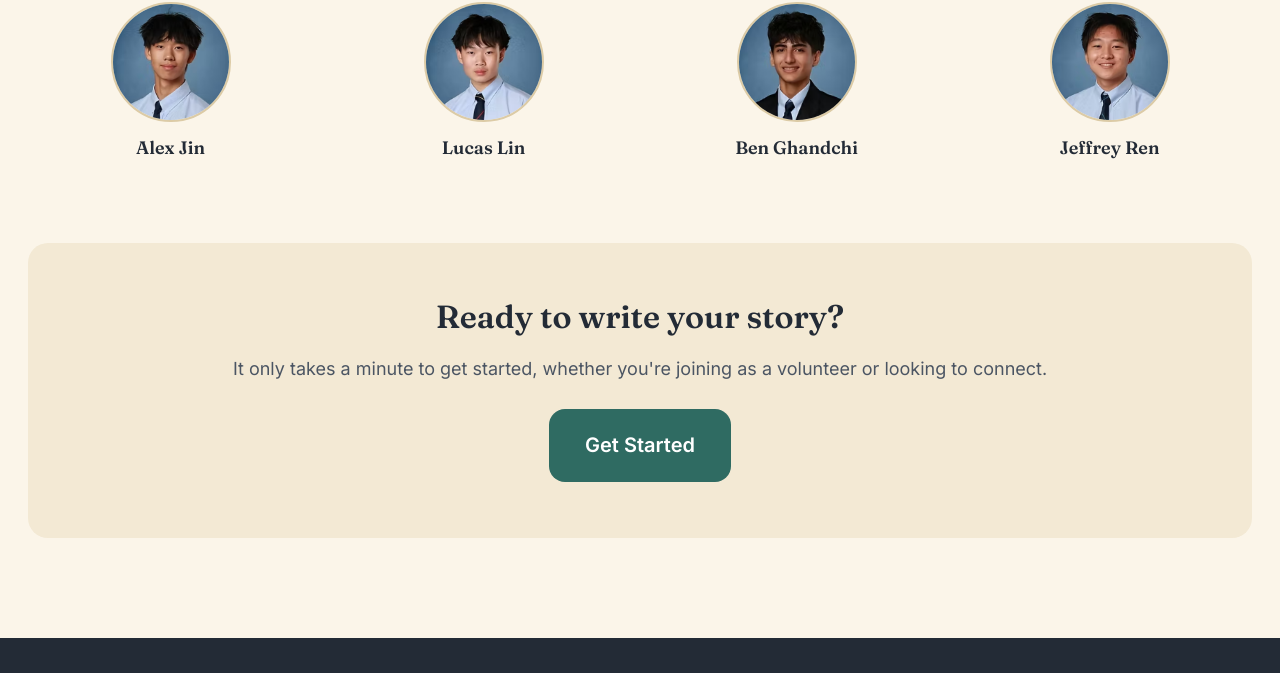
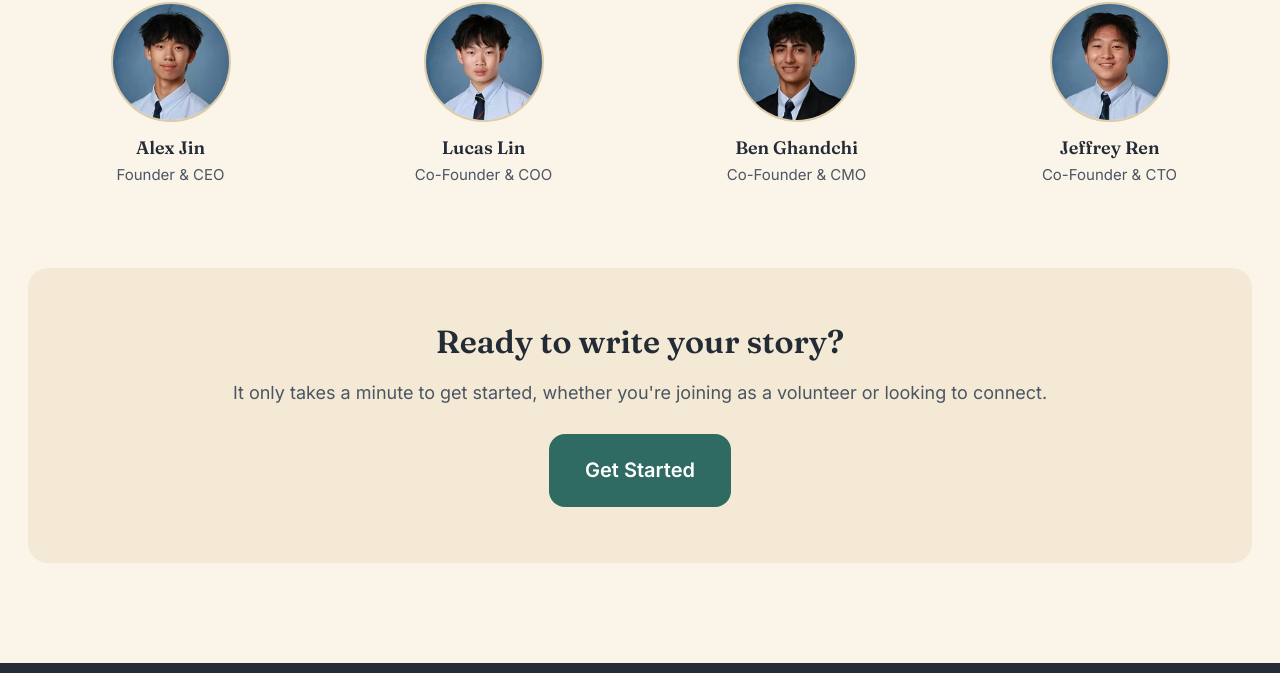
Before and after one commit to carequest11/CareQuest-v4, a website: page about.html in a window 1280 px wide. Shown: the part 1685-2358 px from the top of the page. Drawn offline with nearby package versions, Linux system fonts and the light colour scheme.

Commit message:
Show each team member's role on the about page
Co-Authored-By: Claude Opus 5.5 <noreply@anthropic.com>

```diff
--- a/about.html
+++ b/about.html
@@ -684,24 +684,28 @@ footer a:hover{color:#fff;}
           <img src="images/alex-jin.png" alt="Alex Jin" loading="lazy">
         </div>
         <h3>Alex Jin</h3>
+        <p>Founder &amp; CEO</p>
       </div>
       <div class="team-card" data-reveal>
         <div class="avatar">
           <img src="images/lucas-lin.png" alt="Lucas Lin" loading="lazy">
         </div>
         <h3>Lucas Lin</h3>
+        <p>Co-Founder &amp; COO</p>
       </div>
       <div class="team-card" data-reveal>
         <div class="avatar">
           <img src="images/ben-ghandchi.png" alt="Ben Ghandchi" loading="lazy">
         </div>
         <h3>Ben Ghandchi</h3>
+        <p>Co-Founder &amp; CMO</p>
       </div>
       <div class="team-card" data-reveal>
         <div class="avatar">
           <img src="images/jeffrey-ren.png" alt="Jeffrey Ren" loading="lazy">
         </div>
         <h3>Jeffrey Ren</h3>
+        <p>Co-Founder &amp; CTO</p>
       </div>
     </div>
   </div>
```
